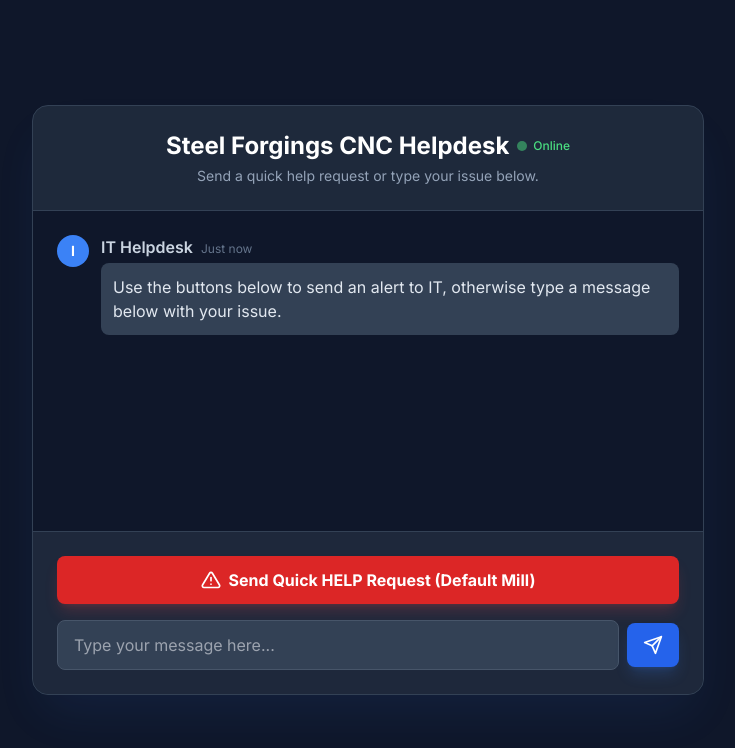
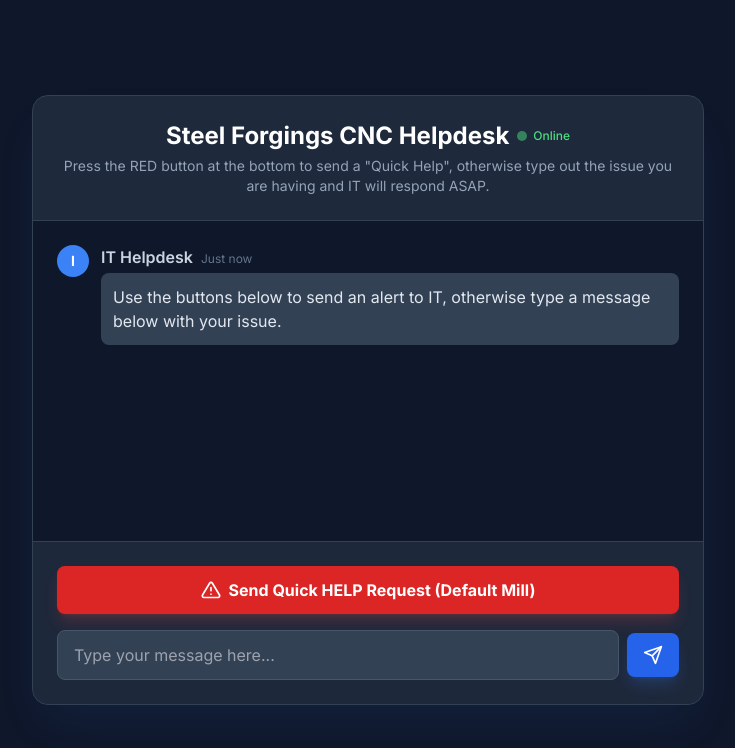
Before and after one commit to austinsfi/sfiHelpDesk, a website: page public/index.html in a window 1280 px wide. Shown: the whole page, without its empty margins (272-1007 px from the left). Drawn offline with nearby package versions, Linux system fonts and the light colour scheme.

Commit message:
Changed title info

```diff
--- a/public/index.html
+++ b/public/index.html
@@ -36,7 +36,9 @@
                         <span class="text-xs text-green-400 font-medium hidden sm:block">Online</span>
                     </div>
                 </div>
-                <p class="text-sm text-slate-400 text-center mt-1">Send a quick help request or type your issue below.</p>
+                <p class="text-sm text-slate-400 text-center mt-1">Press the RED button at the bottom to send a "Quick Help", otherwise type out the issue you are having
+                    and IT will respond ASAP.
+                </p>
             </div>
 
             <div id="message-container" class="flex-grow p-6 space-y-4 overflow-y-auto h-80 bg-slate-900">
```
